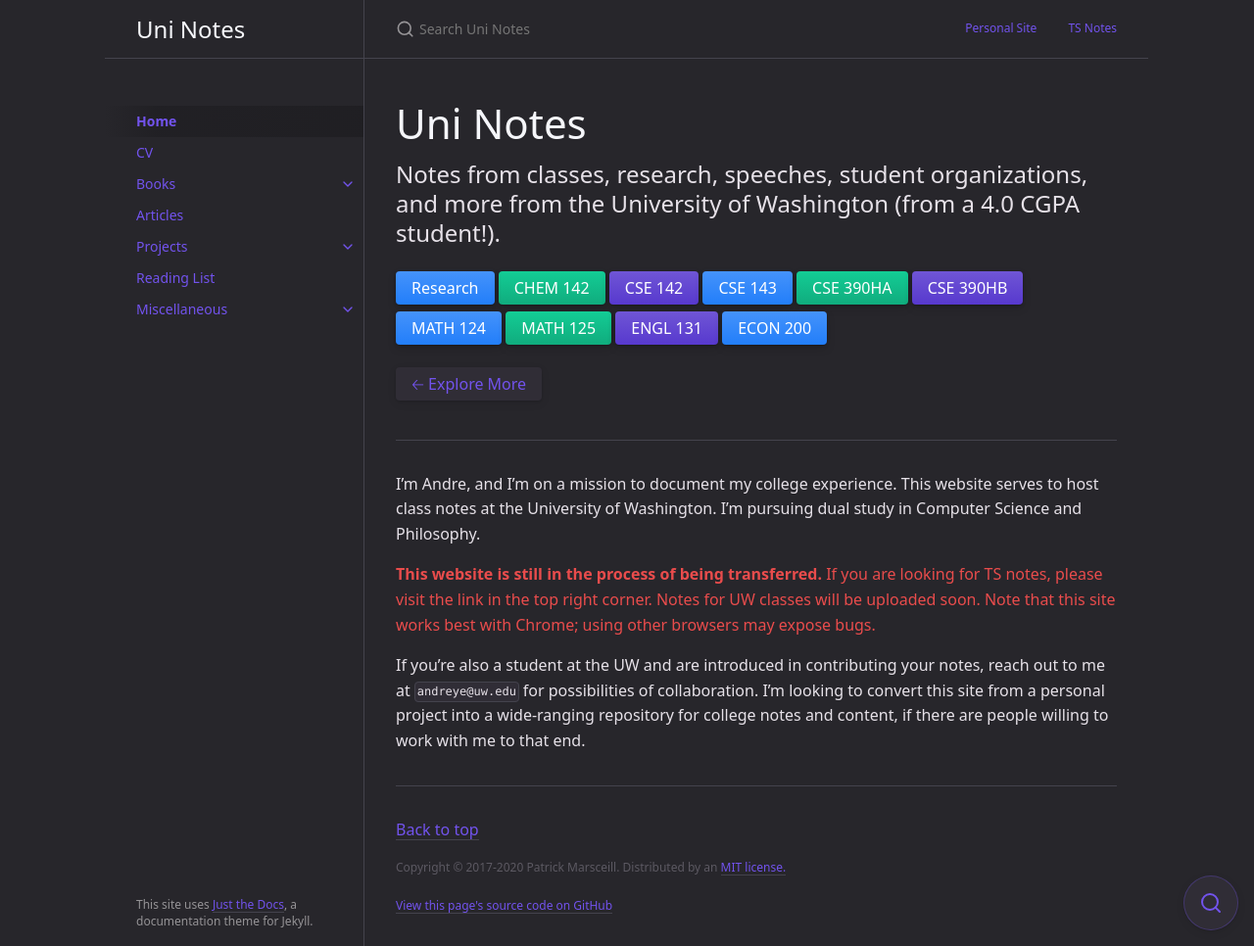
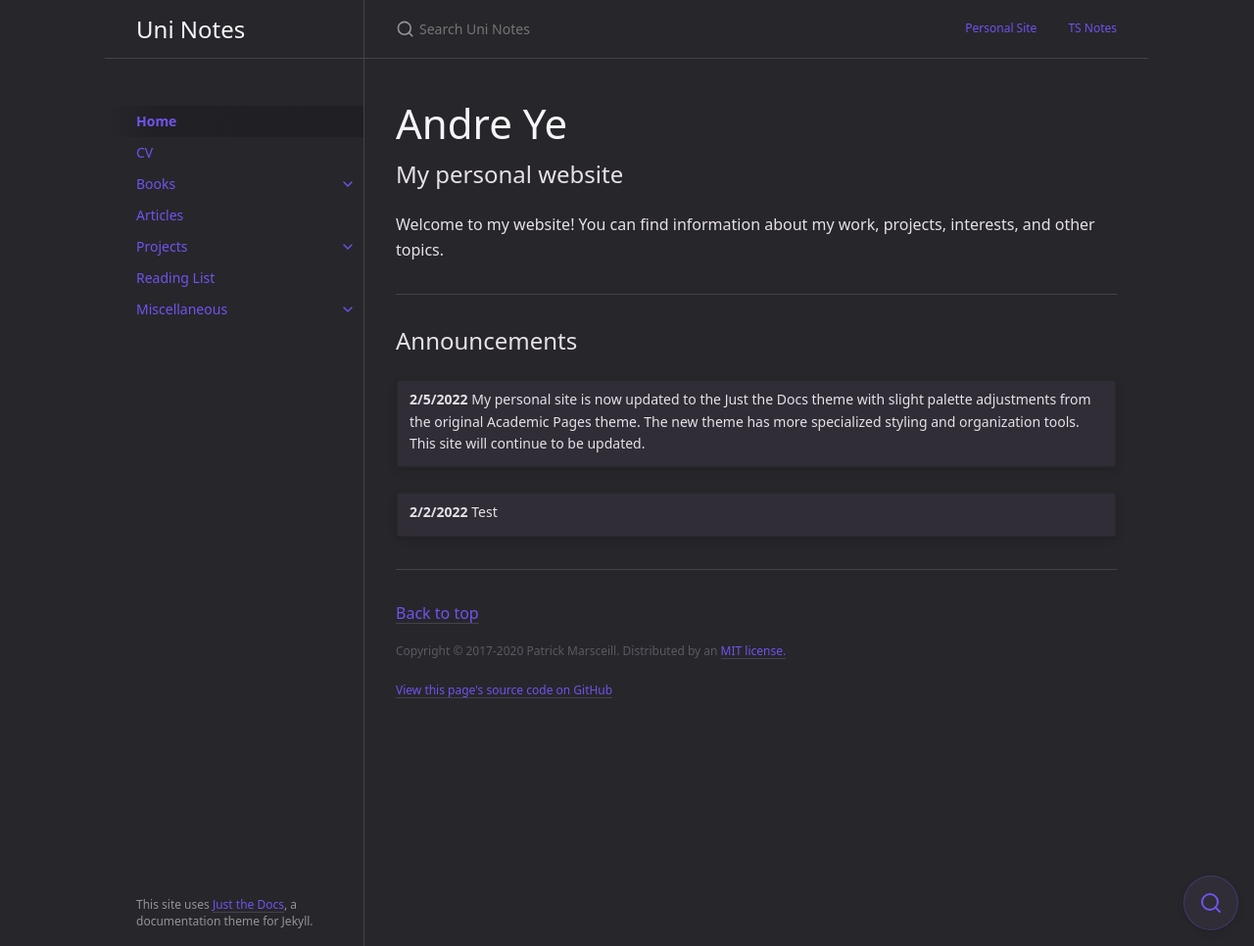
Before and after one commit to andre-ye/andre-ye.github.io-retired, a Jekyll site: the page built from index.md, in a window 1280 px wide and 966 px high. Shown: the whole window at 98% size. Built offline with Jekyll 4.4.1, drawn with Linux system fonts in a browser that asks for light colours; nearby versions of some CDN libraries.

Commit message:
Update index.md

```diff
--- a/index.md
+++ b/index.md
@@ -2,36 +2,23 @@
 layout: default
 title: Home
 nav_order: 1
-description: "Notes from classes, research, speeches, student organizations, and more from the University of Washington."
+description: "My personal website"
 permalink: /
 ---
 
-# Uni Notes
-{: .fs-9 }
+# Andre Ye
+{: .fs-9}
 
-Notes from classes, research, speeches, student organizations, and more from the University of Washington (from a 4.0 CGPA student!).
+My personal website
 {: .fs-6 .fw-300 }
 
-[Research](https://andre-ye.github.io/docs/research){: .btn .btn-blue }
-[CHEM 142](https://andre-ye.github.io/docs/nsciences/chem-142){: .btn .btn-green }
-[CSE 142](https://andre-ye.github.io/docs/cs/cse-142){: .btn .btn-purple }
-[CSE 143](https://andre-ye.github.io/docs/cs/cse-143){: .btn .btn-blue }
-[CSE 390HA](https://andre-ye.github.io/docs/cs/cse-390ha){: .btn .btn-green }
-[CSE 390HB](https://andre-ye.github.io/docs/cs/cse-390hb){: .btn .btn-purple }
-[MATH 124](https://andre-ye.github.io/docs/math/math-124){: .btn .btn-blue }
-[MATH 125](https://andre-ye.github.io/docs/math/math-125){: .btn .btn-green }
-[ENGL 131](https://andre-ye.github.io/docs/eng/engl-131){: .btn .btn-purple }
-[ECON 200](https://andre-ye.github.io/docs/business/econ-200){: .btn .btn-blue }
-
-[🡠 Explore More](){: .btn }
-
-<!-- [Get started now](#getting-started){: .btn .btn-primary .fs-5 .mb-4 .mb-md-0 .mr-2 } -->
+Welcome to my website! You can find information about my work, projects, interests, and other topics.
 
 ---
 
-I’m Andre, and I’m on a mission to document my college experience. This website serves to host class notes at the University of Washington. I’m pursuing dual study in Computer Science and Philosophy.
+Announcements
+{: .fs-6 .fw-400 }
 
-**This website is still in the process of being transferred.** If you are looking for TS notes, please visit the link in the top right corner. Notes for UW classes will be uploaded soon. Note that this site works best with Chrome; using other browsers may expose bugs.
-{: .text-red-200}
+| **2/5/2022** My personal site is now updated to the Just the Docs theme with slight palette adjustments from the original Academic Pages theme. The new theme has more specialized styling and organization tools. This site will continue to be updated. |
 
-If you're also a student at the UW and are introduced in contributing your notes, reach out to me at `andreye@uw.edu` for possibilities of collaboration. I'm looking to convert this site from a personal project into a wide-ranging repository for college notes and content, if there are people willing to work with me to that end.
+| **2/2/2022** Test |
```
